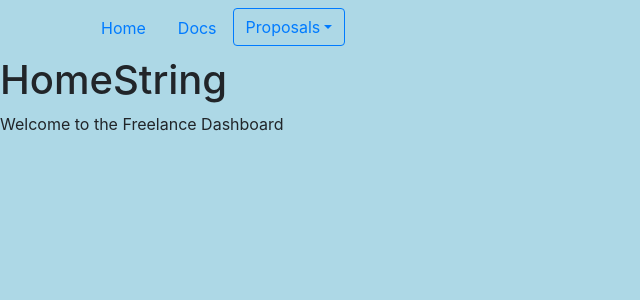
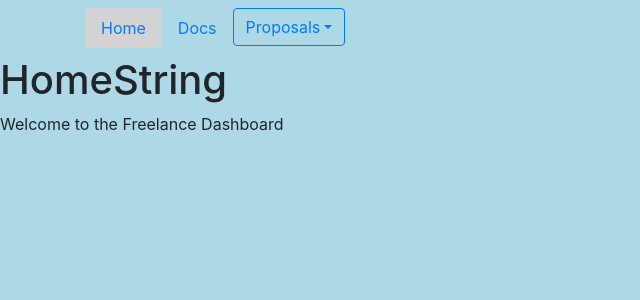
Before and after one commit to oscarmolivera/angular-rails-fe, an Angular app: page /home in a window 1280 px wide. Shown: the top 300 px of the page, without its empty margins (0-640 px from the left). Built offline with nearby package versions, Linux system fonts and the light colour scheme.

Commit message:
Agregando Links con Activacion dinamica con routerLinkActive

```diff
--- a/src/app/app.component.html
+++ b/src/app/app.component.html
@@ -3,16 +3,16 @@
     <div class="container">
       <ul class="nav">
         <li class="nav-item">
-          <a class='nav-link' routerLink="/home" routerLinkActive="active">Home</a>
+          <a class='nav-link' routerLink="/home" routerLinkActive="router-link-active">Home</a>
         </li>
         <li class="nav-item">
-          <a class="nav-link" routerLink="/documents" routerLinkActive="active">Docs</a>
+          <a class="nav-link" routerLink="/documents" routerLinkActive="router-link-active">Docs</a>
         </li>
         <li class="nav-item dropdown">
           <div ngbDropdown class="d-inline-block dropdown-links">
             <button class="btn btn-outline-primary" id="proposalDropdown" ngbDropdownToggle>Proposals</button>
             <div ngbDropdownMenu aria-labelledby="proposalDropdown">
-              <button class="dropdown-item" [routerLink]="['/proposals']" routerLinkActive="router-link-active" >Proposal List</button>
+              <button class="dropdown-item" [routerLink]="['/proposals']" routerLinkActive="router-link-active"  [routerLinkActiveOptions]="{ exact: true}">Proposal List</button>
               <button class="dropdown-item" [routerLink]="['/proposals/new']" routerLinkActive="router-link-active" >New Proposal</button>
             </div>
           </div>
--- a/src/app/app.component.ts
+++ b/src/app/app.component.ts
@@ -2,7 +2,8 @@ import { Component } from '@angular/core';
 
 @Component({
   selector: 'app',
-  templateUrl: 'app.component.html'
+  templateUrl: 'app.component.html',
+  styles: [`.router-link-active { background-color: lightgray; }`]
 })
 
 export class AppComponent {
--- a/src/styles.scss
+++ b/src/styles.scss
@@ -1,4 +1,5 @@
 /* You can add global styles to this file, and also import other style files */
 body{
   background: lightblue;
+
 }
```
